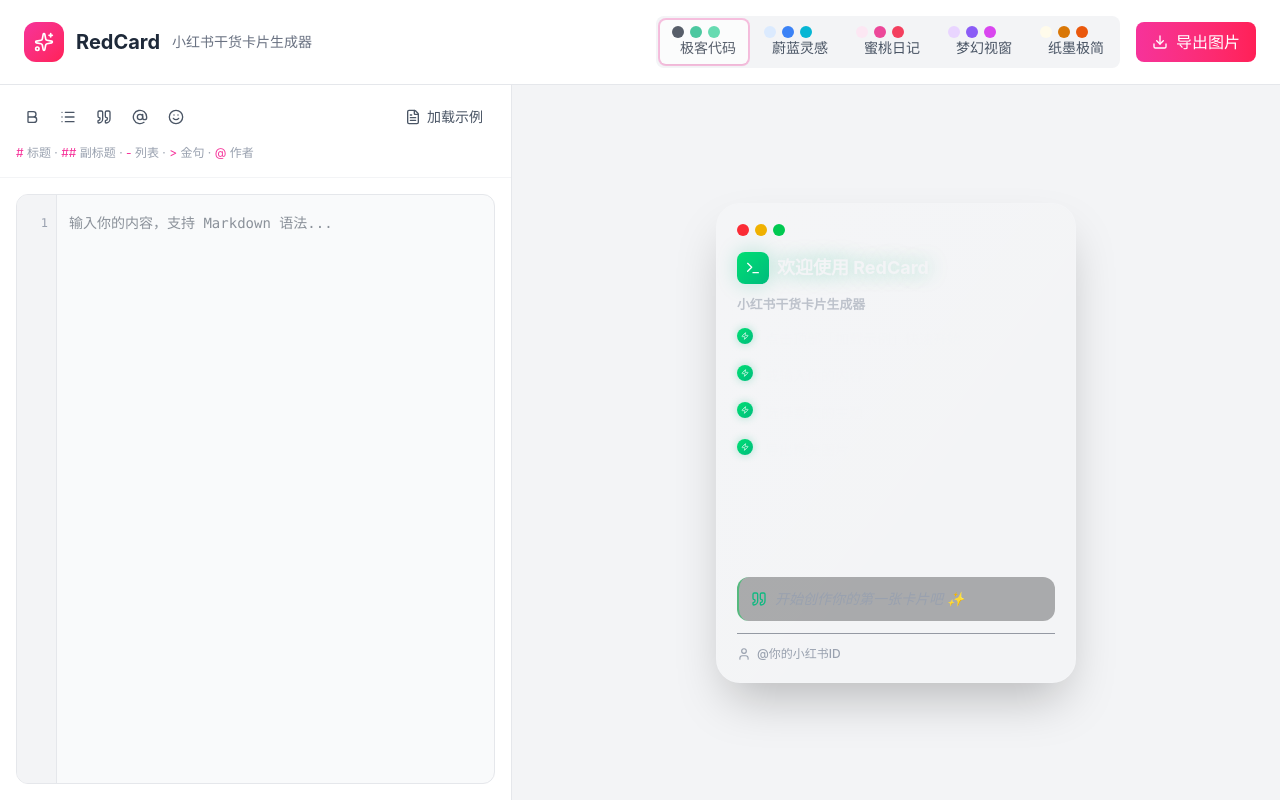
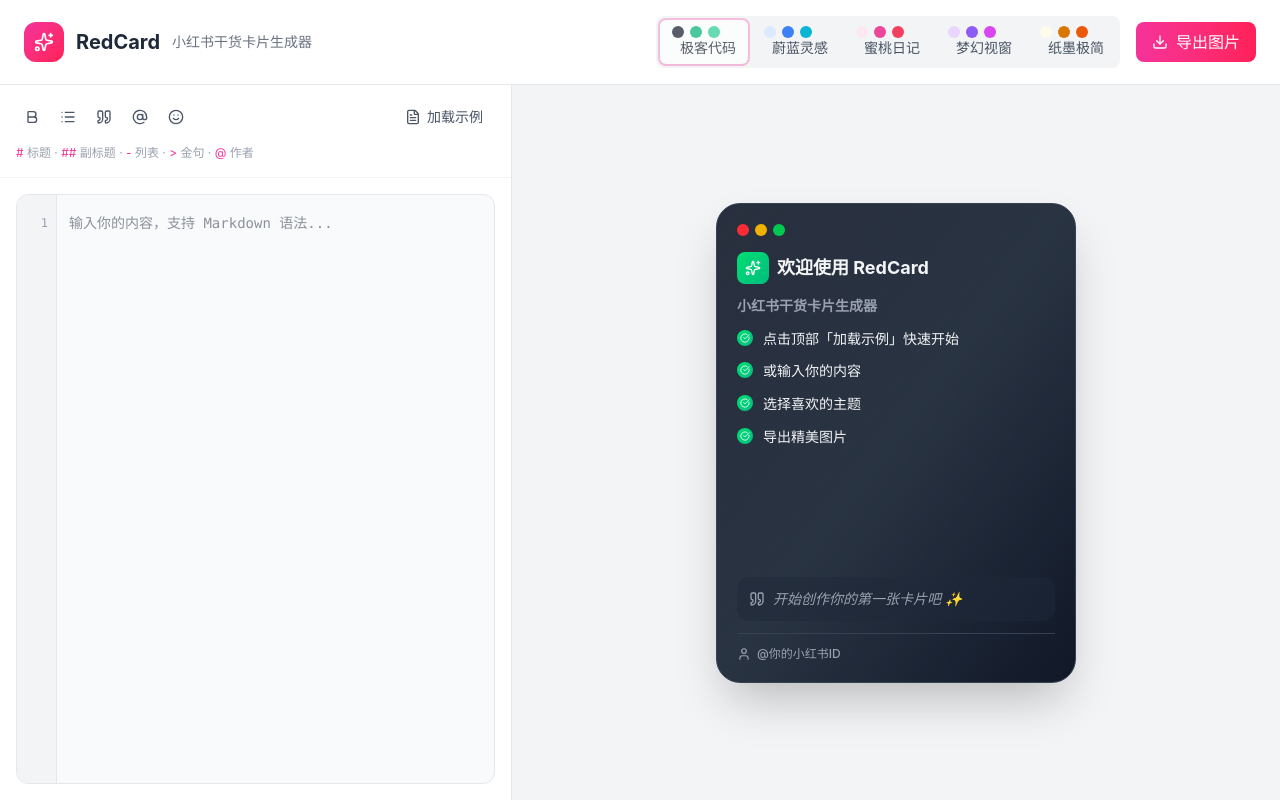
Before and after one commit to 570262994-commits/redcard, a React (Vite) app: page / in a window 1280 px wide. Built offline with nearby package versions, Linux system fonts and the light colour scheme.

Commit message:
Revert "feat: 深度优化「极客代码」主题"
This reverts commit eef8302d249824c4dc49e83fd897bd7a50362493.

```diff
--- a/src/App.jsx
+++ b/src/App.jsx
@@ -1,19 +1,17 @@
 import { useState, useRef, useEffect } from 'react'
-import { Download, Sparkles, User, Quote, CheckCircle, Bold, List, AtSign, FileText, Smile, AlertCircle, Terminal, Zap } from 'lucide-react'
+import { Download, Sparkles, User, Quote, CheckCircle, Bold, List, AtSign, FileText, Smile, AlertCircle } from 'lucide-react'
 import { domToPng } from 'modern-screenshot'
 
 const THEMES = {
   geek: {
     name: '极客代码',
-    bg: 'bg-[radial-gradient(ellipse_at_center,_var(--tw-gradient-stops))] from-[#161B22] via-[#0D1117] to-[#0D1117]',
+    bg: 'bg-gradient-to-br from-gray-900 via-gray-800 to-gray-900',
     accent: 'from-green-400 to-emerald-500',
     text: 'text-gray-100',
     subtext: 'text-gray-400',
-    cardBorder: 'border border-white/10',
+    cardBorder: 'border border-gray-700',
     isDark: true,
-    colors: ['#1f2937', '#10b981', '#34d399'],
-    neon: true,
-    glowColor: '#10b981'
+    colors: ['#1f2937', '#10b981', '#34d399']
   },
   blue: {
     name: '蔚蓝灵感',
@@ -468,37 +466,29 @@
               </div>
 
               <div className="flex items-center gap-2 mb-3">
-                <div className={`w-8 h-8 rounded-lg bg-gradient-to-br ${previewTheme.accent} flex items-center justify-center ${previewTheme.neon ? 'shadow-lg' : ''}`} style={previewTheme.neon ? { boxShadow: `0 0 20px ${previewTheme.glowColor}40` } : {}}>
-                  {previewTheme.neon ? (
-                    <Terminal className="w-4 h-4 text-white" style={{ filter: `drop-shadow(0 0 6px ${previewTheme.glowColor})` }} />
-                  ) : (
-                    <Sparkles className="w-4 h-4 text-white" />
-                  )}
+                <div className={`w-8 h-8 rounded-lg bg-gradient-to-br ${previewTheme.accent} flex items-center justify-center`}>
+                  <Sparkles className="w-4 h-4 text-white" />
                 </div>
                 {(isEmpty ? EMPTY_GUIDE.title : parsed.title) && (
-                  <span className={`font-bold text-lg ${previewTheme.text} ${previewTheme.neon ? 'text-shadow-glow' : ''}`} style={previewTheme.neon ? { textShadow: `0 0 20px ${previewTheme.glowColor}60` } : {}}>
+                  <span className={`font-bold text-lg ${previewTheme.text}`}>
                     {isEmpty ? EMPTY_GUIDE.title : parsed.title}
                   </span>
                 )}
               </div>
 
               {(isEmpty ? EMPTY_GUIDE.subtitle : parsed.subtitle) && (
-                <h2 className={`text-sm font-semibold mb-3 opacity-60 ${previewTheme.subtext}`} style={{ fontSize: '0.8rem' }}>
+                <h2 className={`text-sm font-semibold mb-3 ${previewTheme.subtext}`}>
                   {isEmpty ? EMPTY_GUIDE.subtitle : parsed.subtitle}
                 </h2>
               )}
 
-              <div className="flex-1 space-y-3">
+              <div className="flex-1 space-y-2.5">
                 {(isEmpty ? EMPTY_GUIDE.items : parsed.items).map((item, idx) => (
-                  <div key={idx} className="flex items-start gap-3">
-                    <div className={`mt-0.5 w-4 h-4 rounded-full bg-gradient-to-br ${previewTheme.accent} flex items-center justify-center flex-shrink-0 ${previewTheme.neon ? 'shadow-md' : ''}`} style={previewTheme.neon ? { boxShadow: `0 0 8px ${previewTheme.glowColor}50` } : {}}>
-                      {previewTheme.neon ? (
-                        <Zap className="w-2 h-2 text-white" />
-                      ) : (
-                        <CheckCircle className="w-2.5 h-2.5 text-white" />
-                      )}
+                  <div key={idx} className="flex items-start gap-2.5">
+                    <div className={`mt-0.5 w-4 h-4 rounded-full bg-gradient-to-br ${previewTheme.accent} flex items-center justify-center flex-shrink-0`}>
+                      <CheckCircle className="w-2.5 h-2.5 text-white" />
                     </div>
-                    <span className={`text-sm font-medium leading-[1.8] ${previewTheme.text}`}>
+                    <span className={`text-sm leading-relaxed ${previewTheme.text}`}>
                       {renderBoldText(item)}
                     </span>
                   </div>
@@ -506,10 +496,10 @@
               </div>
 
               {(isEmpty ? EMPTY_GUIDE.quote : parsed.quote) && (
-                <div className={`mt-4 p-3 rounded-xl ${previewTheme.glass ? 'bg-white/30 backdrop-blur-sm' : previewTheme.isDark ? (previewTheme.neon ? 'bg-black/30' : 'bg-gray-800/50') : 'bg-white/50'} ${previewTheme.neon ? 'border-l-2 border-green-500/50' : ''}`}>
+                <div className={`mt-4 p-3 rounded-xl ${previewTheme.glass ? 'bg-white/30 backdrop-blur-sm' : previewTheme.isDark ? 'bg-gray-800/50' : 'bg-white/50'}`}>
                   <div className="flex items-start gap-2">
-                    <Quote className={`w-4 h-4 mt-0.5 ${previewTheme.subtext}`} style={previewTheme.neon ? { color: previewTheme.glowColor } : {}} />
-                    <span className={`text-sm italic font-light ${previewTheme.subtext}`}>
+                    <Quote className={`w-4 h-4 mt-0.5 ${previewTheme.subtext}`} />
+                    <span className={`text-sm italic ${previewTheme.subtext}`}>
                       {renderBoldText(isEmpty ? EMPTY_GUIDE.quote : parsed.quote)}
                     </span>
                   </div>
@@ -517,7 +507,7 @@
               )}
 
               <div className="mt-auto pt-3 flex items-center">
-                <div className={`flex items-center gap-1.5 ${previewTheme.isDark ? 'border-gray-700/50' : 'border-gray-200/50'} border-t pt-3 flex-1`}>
+                <div className={`flex items-center gap-1.5 ${previewTheme.isDark ? 'border-gray-700' : 'border-gray-200/50'} border-t pt-3 flex-1`}>
                   <User className={`w-3.5 h-3.5 ${previewTheme.subtext}`} />
                   <span className={`text-xs font-medium ${previewTheme.subtext}`}>
                     {isEmpty ? EMPTY_GUIDE.author : (parsed.author || '@你的小红书ID')}
```
